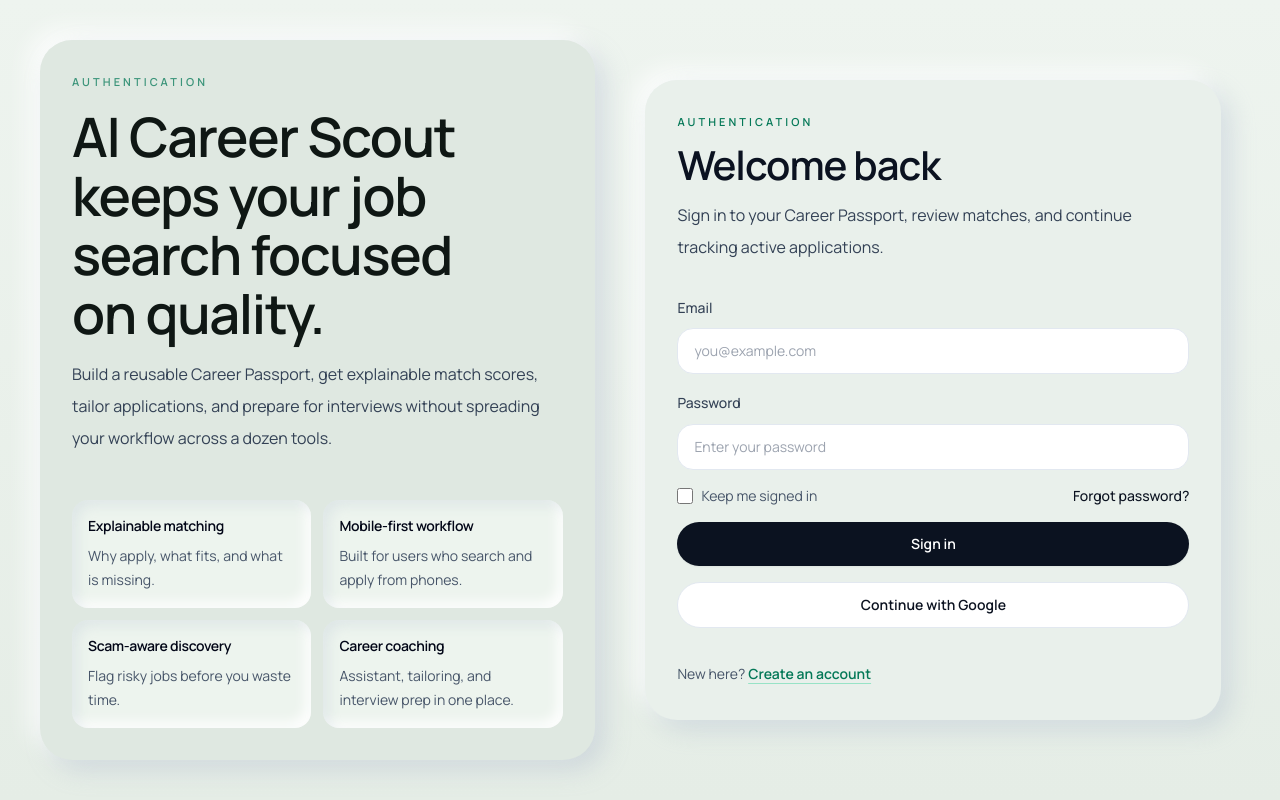
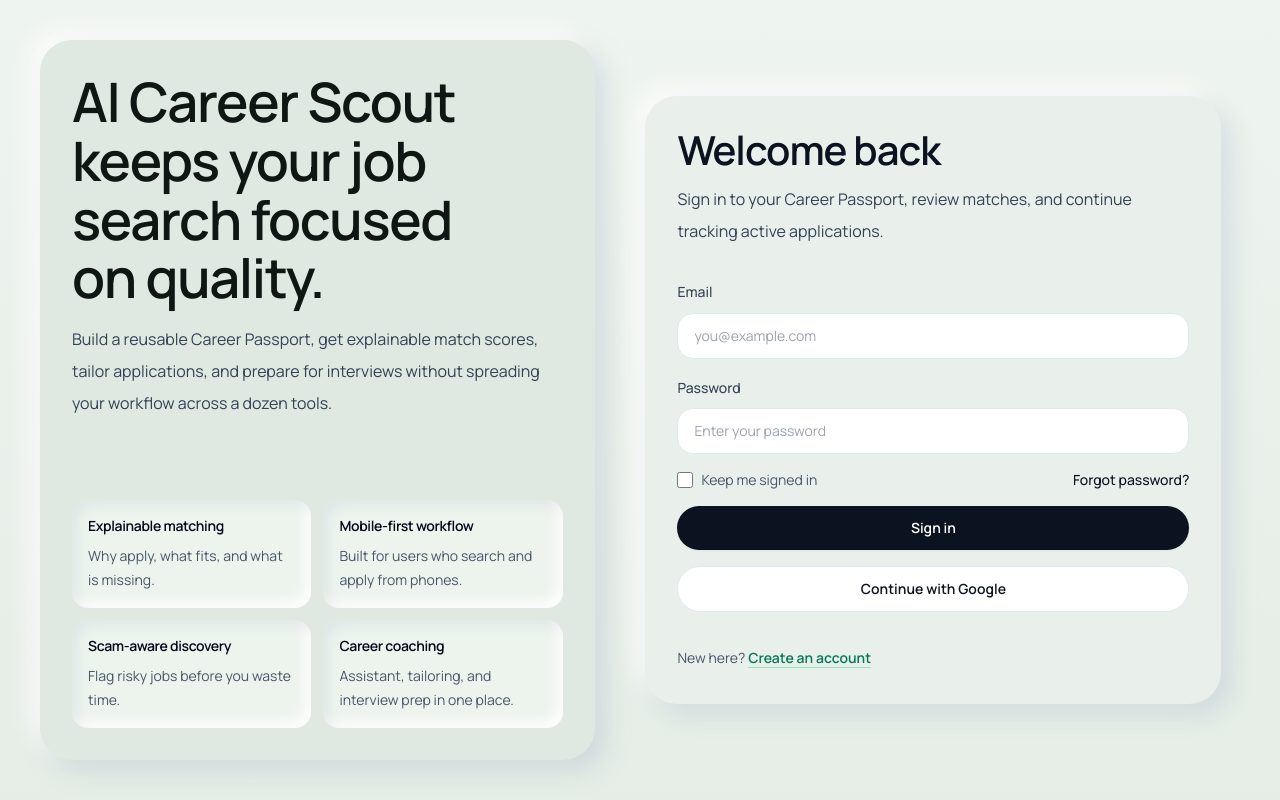
Before and after one commit to jamiljuma2/jobseekers, a Next.js app: page /auth/login in a window 1280 px wide. Built offline with nearby package versions, Linux system fonts and the light colour scheme.

Commit message:
Improve navigation and auth page flow

```diff
--- a/src/components/auth-shell.tsx
+++ b/src/components/auth-shell.tsx
@@ -24,10 +24,9 @@ export function AuthShell({
     <main className="relative overflow-hidden">
       <div className="absolute inset-0 -z-10 bg-[linear-gradient(180deg,_#eef4ef_0%,_#e5ede6_100%)]" />
       <section className="mx-auto grid min-h-screen w-full max-w-7xl gap-8 px-6 py-10 lg:grid-cols-[0.95fr_1.05fr] lg:px-10">
-        <div className="flex flex-col justify-between rounded-[2rem] bg-[#dfe8e1] p-8 text-slate-950 shadow-[10px_10px_24px_rgba(163,177,198,0.34),-10px_-10px_24px_rgba(255,255,255,0.86)]">
+        <div className="order-2 flex flex-col justify-between rounded-[2rem] bg-[#dfe8e1] p-8 text-slate-950 shadow-[10px_10px_24px_rgba(163,177,198,0.34),-10px_-10px_24px_rgba(255,255,255,0.86)] lg:order-1">
           <div>
-            <p className="text-[11px] font-semibold uppercase tracking-[0.28em] text-emerald-700/75">{eyebrow}</p>
-            <h1 className="mt-4 max-w-xl text-[2.6rem] font-semibold tracking-tight text-balance sm:text-[3.4rem]">
+            <h1 className="max-w-xl text-[2.6rem] font-semibold tracking-tight text-balance sm:text-[3.4rem]">
               AI Career Scout keeps your job search focused on quality.
             </h1>
             <p className="mt-4 max-w-lg text-base leading-8 text-slate-700">
@@ -51,10 +50,9 @@ export function AuthShell({
           </div>
         </div>
 
-        <div className="flex items-center justify-center">
+        <div className="order-1 flex items-start justify-center lg:order-2 lg:items-center">
           <div className="w-full max-w-xl rounded-[2rem] bg-[#e9f0eb] p-8 shadow-[10px_10px_24px_rgba(163,177,198,0.32),-10px_-10px_24px_rgba(255,255,255,0.82)]">
             <div className="space-y-3">
-              <p className="text-[11px] font-semibold uppercase tracking-[0.28em] text-emerald-700">{eyebrow}</p>
               <h2 className="text-[2rem] font-semibold tracking-tight text-ink sm:text-[2.5rem]">{title}</h2>
               <p className="max-w-lg text-base leading-8 text-slate-700">{subtitle}</p>
             </div>
--- a/src/components/product-nav.tsx
+++ b/src/components/product-nav.tsx
@@ -1,6 +1,7 @@
 'use client';
 
 import Link from 'next/link';
+import { useEffect } from 'react';
 import { usePathname } from 'next/navigation';
 
 type NavItem = {
@@ -14,6 +15,10 @@ type ProductNavProps = {
 
 export function ProductNav({ items }: ProductNavProps) {
   const pathname = usePathname();
+
+  useEffect(() => {
+    window.scrollTo({ top: 0, left: 0, behavior: 'instant' as ScrollBehavior });
+  }, [pathname]);
 
   return (
     <nav aria-label="Primary navigation" className="order-3 flex basis-full items-center gap-1 overflow-x-auto pb-1 lg:order-none lg:basis-auto lg:overflow-visible lg:pb-0">
```
